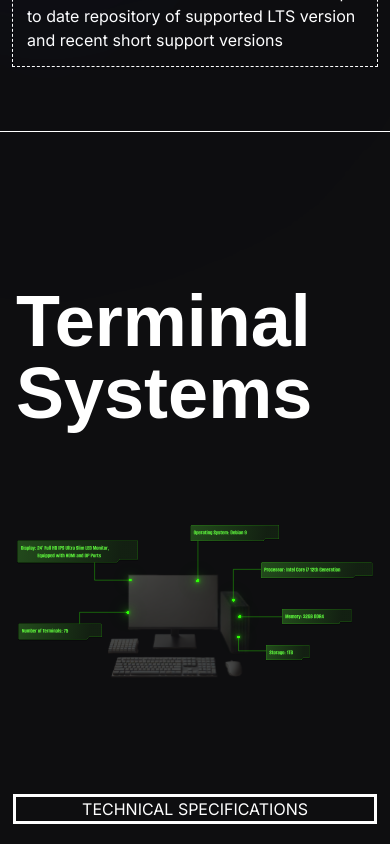
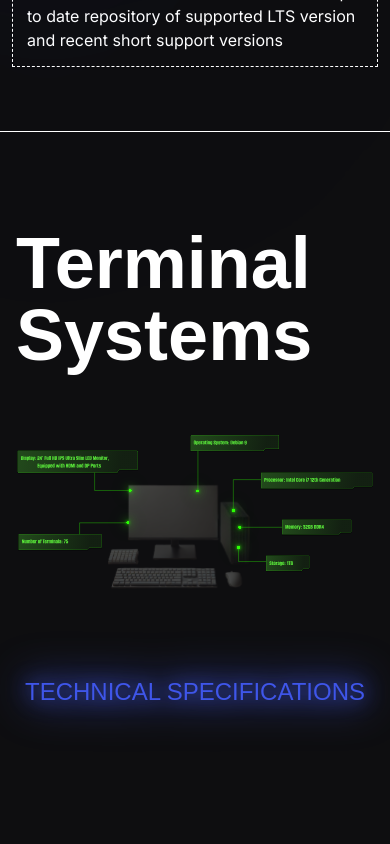
Before and after one commit to athena-server/athena-server.github.io, a Next.js app: page /facilities-and-resources in a window 390 px wide. Shown: the part 2660-3504 px from the top of the page. Built offline with nearby package versions, Linux system fonts and the light colour scheme; a web font is replaced by a local one.

Commit message:
made responsiveness adjustments

```diff
--- a/src/app/facilities-and-resources/page.tsx
+++ b/src/app/facilities-and-resources/page.tsx
@@ -1,6 +1,6 @@
 import Container from "@/components/Container";
 import SectionDivider from "@/components/SectionDivider";
-import { alumniSans } from "@/fonts";
+import { alumniSans, geo } from "@/fonts";
 import styles from "./styles.module.css";
 import Link from "@/components/Link";
 import { useMemo } from "react";
@@ -120,15 +120,19 @@ const Page = () => {
           </div>
         </div>
       </section>
-      <section className="relative min-h-screen h-full flex flex-col justify-center">
+      <section className="relative min-h-screen h-full flex flex-col py-24">
         <SectionDivider />
         <h2 className={`${alumniSans.className} font-bold text-7xl`}> Terminal Systems </h2>
         <img
           src="/FacilitiesPage/facilities.svg"
           alt="Technical Specifications"
-          className="py-24 px-0 lg:p-24"
+          className="py-16 px-0 lg:p-16"
         />
-        <span className="outline text-center"> TECHNICAL SPECIFICATIONS </span>
+        <span className={`${geo.className} font-medium text-2xl text-center text-darkBlue`} style={{
+          filter: 'drop-shadow(0 0 10px var(--dark-blue)) drop-shadow(0 0 20px var(--dark-blue))',
+        }}>
+          TECHNICAL SPECIFICATIONS
+        </span>
       </section>
     </Container>
   );
--- a/src/fonts/index.ts
+++ b/src/fonts/index.ts
@@ -1,5 +1,5 @@
 import localFont from "next/font/local";
-import { Alumni_Sans, Inter } from 'next/font/google'
+import { Alumni_Sans, Inter, Geo } from 'next/font/google'
 
 const geistSans = localFont({
     src: "GeistVF.woff",
@@ -26,10 +26,17 @@ const inter = Inter({
     variable: "--font-inter",
 })
 
+const geo = Geo({
+    subsets: ['latin'],
+    weight: ['400'],
+    variable: "--font-geo",
+})
+
 
 export {
     geistSans,
     geistMono,
     alumniSans,
     inter,
+    geo,
 }
```
